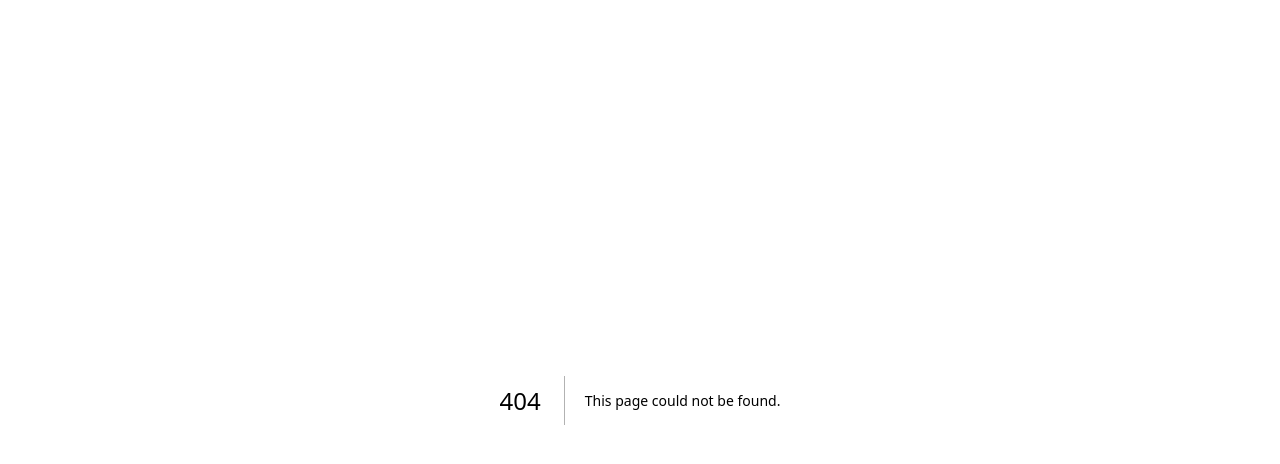
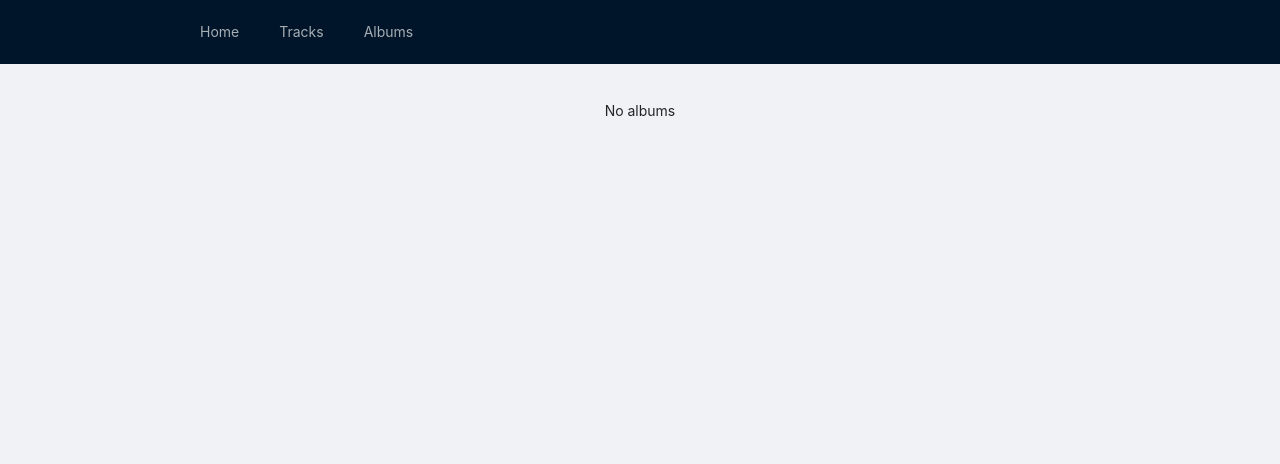
Before and after one commit to kasyan99/music-platform, a Next.js app: page /albums in a window 1280 px wide. Before the commit this address had no page. Shown: the top 464 px of the page. Built offline with nearby package versions, Linux system fonts and the light colour scheme.

Commit message:
feat: add albums page

```diff
--- /dev/null
+++ b/pages/albums/index.tsx
@@ -0,0 +1,12 @@
+import MainLayout from "layouts/MainLayout"
+import React from "react"
+
+const AlbumsPage: React.FC = () => {
+   return (
+      <MainLayout title="Music platform - tracks">
+         <div>No albums</div>
+      </MainLayout>
+   )
+}
+
+export default AlbumsPage
```
